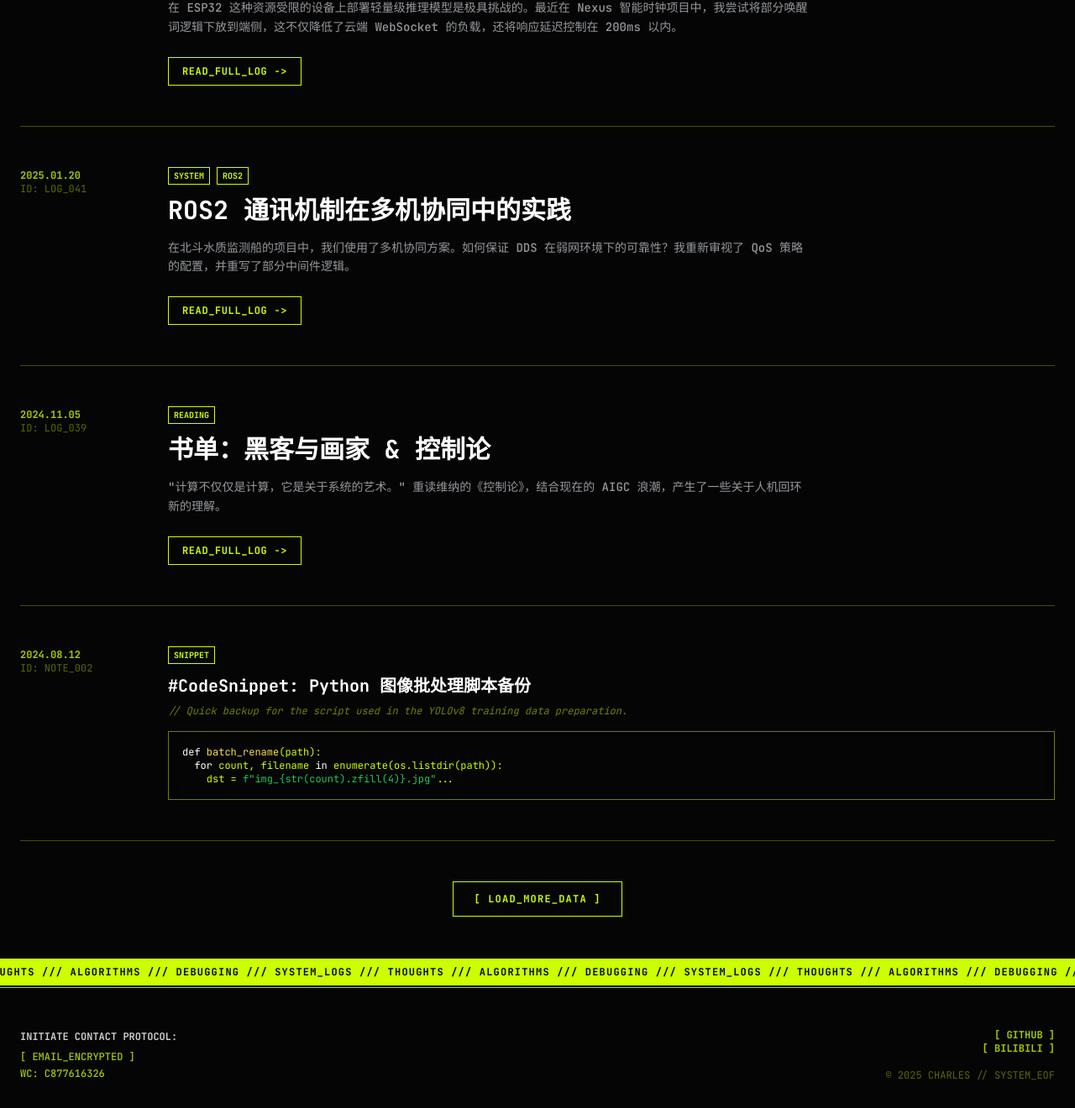
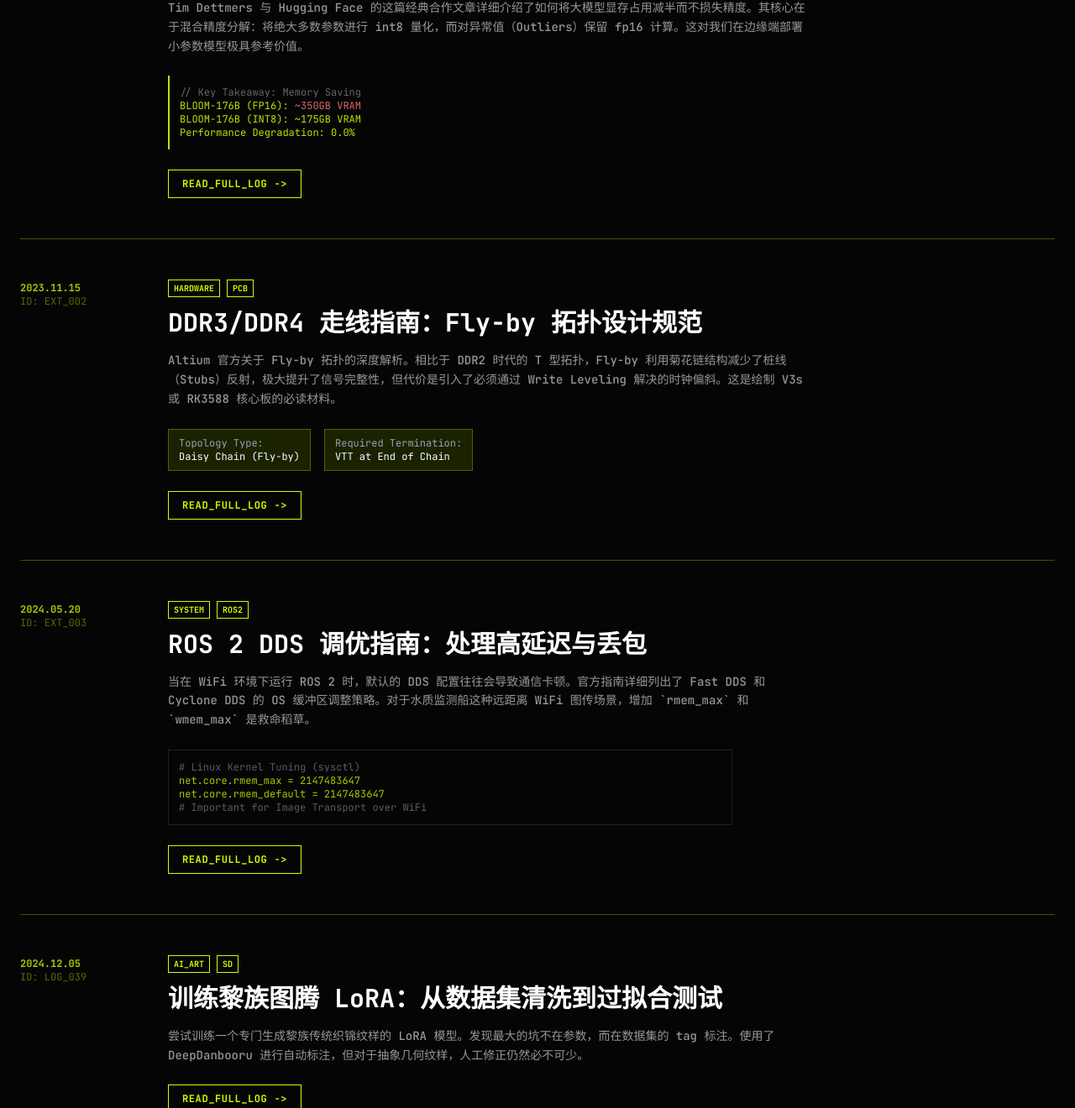
Before and after one commit to KINGSTON-115/KINGSTON-115.github.io, a plain HTML site: page articles.html in a window 1280 px wide. Shown: the part 664-1984 px from the top of the page at 84% size. Drawn offline with nearby package versions, Linux system fonts and the light colour scheme.

Commit message:
Update articles.html

```diff
--- a/articles.html
+++ b/articles.html
@@ -143,32 +143,148 @@
             <!-- 未选中：空心酸绿 -->
             <button class="hover-acid px-4 py-1 border border-acid text-acid transition-all">[ SYSTEM_LOGS ]</button>
             <button class="hover-acid px-4 py-1 border border-acid text-acid transition-all">[ THOUGHTS ]</button>
-            <button class="hover-acid px-4 py-1 border border-acid text-acid transition-all">[ READING_LIST ]</button>
-            <div class="ml-auto hidden md:block text-acid opacity-60">ENTRIES: 04</div>
+            <button class="hover-acid px-4 py-1 border border-acid text-acid transition-all">[ HARDWARE ]</button>
+            <div class="ml-auto hidden md:block text-acid opacity-60">ENTRIES: 06</div>
         </div>
 
         <!-- 文章列表 -->
         <div class="grid gap-0">
 
-            <!-- Article 01 -->
+            <!-- Article 01: LLM (Real Link: Hugging Face) -->
             <article class="group relative border-b border-acid/30 py-12 transition-all hover:bg-acid-dim">
                 <div class="flex flex-col md:flex-row md:items-baseline gap-4 md:gap-12">
                     <!-- 日期列 -->
                     <div class="w-32 text-xs font-bold font-mono shrink-0 text-acid opacity-80">
-                        2025.03.14<br>
-                        <span class="opacity-50 font-normal">ID: LOG_042</span>
+                        2022.08.17<br>
+                        <span class="opacity-50 font-normal">ID: EXT_001</span>
                     </div>
 
                     <div class="flex-grow">
                         <div class="flex items-center gap-2 mb-3">
-                            <span class="text-[10px] border border-acid px-1.5 py-0.5 font-bold bg-black text-acid">THOUGHTS</span>
-                            <span class="text-[10px] border border-acid px-1.5 py-0.5 font-bold bg-black text-acid">AI</span>
+                            <span class="text-[10px] border border-acid px-1.5 py-0.5 font-bold bg-black text-acid">LLM</span>
+                            <span class="text-[10px] border border-acid px-1.5 py-0.5 font-bold bg-black text-acid">QUANTIZATION</span>
                         </div>
                         <h2 class="text-2xl md:text-3xl font-bold mb-4 text-white group-hover:text-acid transition-colors">
-                            <a href="#" class="block">当 LLM 遇上边缘计算：延迟与精度的博弈</a>
+                            <!-- 真实跳转：Hugging Face 博客 -->
+                            <a href="https://huggingface.co/blog/hf-bitsandbytes-integration" target="_blank" class="block">
+                                LLM.int8()：Transformers 大规模 8 位矩阵乘法
+                            </a>
                         </h2>
                         <p class="opacity-70 text-sm leading-relaxed max-w-3xl mb-6 font-medium text-gray-300 group-hover:text-acid">
-                            在 ESP32 这种资源受限的设备上部署轻量级推理模型是极具挑战的。最近在 Nexus 智能时钟项目中，我尝试将部分唤醒词逻辑下放到端侧，这不仅降低了云端 WebSocket 的负载，还将响应延迟控制在 200ms 以内。
+                            Tim Dettmers 与 Hugging Face 的这篇经典合作文章详细介绍了如何将大模型显存占用减半而不损失精度。其核心在于混合精度分解：将绝大多数参数进行 int8 量化，而对异常值（Outliers）保留 fp16 计算。这对我们在边缘端部署小参数模型极具参考价值。
+                        </p>
+                        <!-- 精华内容：终端风格代码块 -->
+                        <div class="bg-black p-3 border-l-2 border-acid mb-6 max-w-2xl font-mono text-xs opacity-90">
+                            <span class="text-gray-500">// Key Takeaway: Memory Saving</span><br>
+                            BLOOM-176B (FP16): <span class="text-red-400">~350GB VRAM</span><br>
+                            BLOOM-176B (INT8): <span class="text-acid">~175GB VRAM</span><br>
+                            Performance Degradation: <span class="text-acid">0.0%</span>
+                        </div>
+
+                        <a href="https://huggingface.co/blog/hf-bitsandbytes-integration" target="_blank" class="inline-flex items-center text-xs font-bold hover-acid border border-acid px-4 py-2 transition-all uppercase tracking-wider text-acid">
+                            Read_Full_Log <span class="ml-2">-></span>
+                        </a>
+                    </div>
+                </div>
+            </article>
+
+            <!-- Article 02: PCB (Real Link: Altium) -->
+            <article class="group relative border-b border-acid/30 py-12 transition-all hover:bg-acid-dim">
+                <div class="flex flex-col md:flex-row md:items-baseline gap-4 md:gap-12">
+                    <div class="w-32 text-xs font-bold font-mono shrink-0 text-acid opacity-80">
+                        2023.11.15<br>
+                        <span class="opacity-50 font-normal">ID: EXT_002</span>
+                    </div>
+
+                    <div class="flex-grow">
+                        <div class="flex items-center gap-2 mb-3">
+                            <span class="text-[10px] border border-acid px-1.5 py-0.5 font-bold bg-black text-acid">HARDWARE</span>
+                            <span class="text-[10px] border border-acid px-1.5 py-0.5 font-bold bg-black text-acid">PCB</span>
+                        </div>
+                        <h2 class="text-2xl md:text-3xl font-bold mb-4 text-white group-hover:text-acid transition-colors">
+                            <!-- 真实跳转：Altium 资源中心 -->
+                            <a href="https://resources.altium.com/p/fly-topology-routing-ddr3-and-ddr4-memory" target="_blank" class="block">
+                                DDR3/DDR4 走线指南：Fly-by 拓扑设计规范
+                            </a>
+                        </h2>
+                        <p class="opacity-70 text-sm leading-relaxed max-w-3xl mb-6 font-medium text-gray-300 group-hover:text-acid">
+                            Altium 官方关于 Fly-by 拓扑的深度解析。相比于 DDR2 时代的 T 型拓扑，Fly-by 利用菊花链结构减少了桩线（Stubs）反射，极大提升了信号完整性，但代价是引入了必须通过 Write Leveling 解决的时钟偏斜。这是绘制 V3s 或 RK3588 核心板的必读材料。
+                        </p>
+                         <!-- 精华内容：参数高亮 -->
+                        <div class="flex gap-4 mb-6 text-xs font-mono">
+                            <div class="bg-acid-dark px-3 py-2 border border-acid/30">
+                                <span class="text-gray-400">Topology Type:</span><br>
+                                <span class="text-white">Daisy Chain (Fly-by)</span>
+                            </div>
+                             <div class="bg-acid-dark px-3 py-2 border border-acid/30">
+                                <span class="text-gray-400">Required Termination:</span><br>
+                                <span class="text-white">VTT at End of Chain</span>
+                            </div>
+                        </div>
+
+                        <a href="https://resources.altium.com/p/fly-topology-routing-ddr3-and-ddr4-memory" target="_blank" class="inline-flex items-center text-xs font-bold hover-acid border border-acid px-4 py-2 transition-all uppercase tracking-wider text-acid">
+                            Read_Full_Log <span class="ml-2">-></span>
+                        </a>
+                    </div>
+                </div>
+            </article>
+
+            <!-- Article 03: ROS2 (Real Link: ROS Docs) -->
+            <article class="group relative border-b border-acid/30 py-12 transition-all hover:bg-acid-dim">
+                <div class="flex flex-col md:flex-row md:items-baseline gap-4 md:gap-12">
+                    <div class="w-32 text-xs font-bold font-mono shrink-0 text-acid opacity-80">
+                        2024.05.20<br>
+                        <span class="opacity-50 font-normal">ID: EXT_003</span>
+                    </div>
+
+                    <div class="flex-grow">
+                        <div class="flex items-center gap-2 mb-3">
+                            <span class="text-[10px] border border-acid px-1.5 py-0.5 font-bold bg-black text-acid">SYSTEM</span>
+                            <span class="text-[10px] border border-acid px-1.5 py-0.5 font-bold bg-black text-acid">ROS2</span>
+                        </div>
+                        <h2 class="text-2xl md:text-3xl font-bold mb-4 text-white group-hover:text-acid transition-colors">
+                            <!-- 真实跳转：ROS 2 官方文档 -->
+                            <a href="https://docs.ros.org/en/humble/How-To-Guides/DDS-tuning.html" target="_blank" class="block">
+                                ROS 2 DDS 调优指南：处理高延迟与丢包
+                            </a>
+                        </h2>
+                        <p class="opacity-70 text-sm leading-relaxed max-w-3xl mb-6 font-medium text-gray-300 group-hover:text-acid">
+                            当在 WiFi 环境下运行 ROS 2 时，默认的 DDS 配置往往会导致通信卡顿。官方指南详细列出了 Fast DDS 和 Cyclone DDS 的 OS 缓冲区调整策略。对于水质监测船这种远距离 WiFi 图传场景，增加 `rmem_max` 和 `wmem_max` 是救命稻草。
+                        </p>
+
+                        <!-- 精华内容：XML 配置片段 -->
+                        <div class="bg-black p-3 border border-gray-800 mb-6 max-w-2xl font-mono text-xs opacity-80 overflow-hidden">
+                            <span class="text-gray-500"># Linux Kernel Tuning (sysctl)</span><br>
+                            net.core.rmem_max = <span class="text-acid">2147483647</span><br>
+                            net.core.rmem_default = <span class="text-acid">2147483647</span><br>
+                            <span class="text-gray-500"># Important for Image Transport over WiFi</span>
+                        </div>
+
+                        <a href="https://docs.ros.org/en/humble/How-To-Guides/DDS-tuning.html" target="_blank" class="inline-flex items-center text-xs font-bold hover-acid border border-acid px-4 py-2 transition-all uppercase tracking-wider text-acid">
+                            Read_Full_Log <span class="ml-2">-></span>
+                        </a>
+                    </div>
+                </div>
+            </article>
+
+            <!-- Article 04: Local LoRA Training (Placeholder) -->
+            <article class="group relative border-b border-acid/30 py-12 transition-all hover:bg-acid-dim">
+                <div class="flex flex-col md:flex-row md:items-baseline gap-4 md:gap-12">
+                    <div class="w-32 text-xs font-bold font-mono shrink-0 text-acid opacity-80">
+                        2024.12.05<br>
+                        <span class="opacity-50 font-normal">ID: LOG_039</span>
+                    </div>
+
+                    <div class="flex-grow">
+                        <div class="flex items-center gap-2 mb-3">
+                            <span class="text-[10px] border border-acid px-1.5 py-0.5 font-bold bg-black text-acid">AI_ART</span>
+                            <span class="text-[10px] border border-acid px-1.5 py-0.5 font-bold bg-black text-acid">SD</span>
+                        </div>
+                        <h2 class="text-2xl md:text-3xl font-bold mb-4 text-white group-hover:text-acid transition-colors">
+                            <a href="#" class="block">训练黎族图腾 LoRA：从数据集清洗到过拟合测试</a>
+                        </h2>
+                        <p class="opacity-70 text-sm leading-relaxed max-w-3xl mb-6 font-medium text-gray-300 group-hover:text-acid">
+                            尝试训练一个专门生成黎族传统织锦纹样的 LoRA 模型。发现最大的坑不在参数，而在数据集的 tag 标注。使用了 DeepDanbooru 进行自动标注，但对于抽象几何纹样，人工修正仍然必不可少。
                         </p>
                         <a href="#" class="inline-flex items-center text-xs font-bold hover-acid border border-acid px-4 py-2 transition-all uppercase tracking-wider text-acid">
                             Read_Full_Log <span class="ml-2">-></span>
@@ -177,58 +293,7 @@
                 </div>
             </article>
 
-            <!-- Article 02 -->
-            <article class="group relative border-b border-acid/30 py-12 transition-all hover:bg-acid-dim">
-                <div class="flex flex-col md:flex-row md:items-baseline gap-4 md:gap-12">
-                    <div class="w-32 text-xs font-bold font-mono shrink-0 text-acid opacity-80">
-                        2025.01.20<br>
-                        <span class="opacity-50 font-normal">ID: LOG_041</span>
-                    </div>
-
-                    <div class="flex-grow">
-                        <div class="flex items-center gap-2 mb-3">
-                            <span class="text-[10px] border border-acid px-1.5 py-0.5 font-bold bg-black text-acid">SYSTEM</span>
-                            <span class="text-[10px] border border-acid px-1.5 py-0.5 font-bold bg-black text-acid">ROS2</span>
-                        </div>
-                        <h2 class="text-2xl md:text-3xl font-bold mb-4 text-white group-hover:text-acid transition-colors">
-                            <a href="#" class="block">ROS2 通讯机制在多机协同中的实践</a>
-                        </h2>
-                        <p class="opacity-70 text-sm leading-relaxed max-w-3xl mb-6 font-medium text-gray-300 group-hover:text-acid">
-                            在北斗水质监测船的项目中，我们使用了多机协同方案。如何保证 DDS 在弱网环境下的可靠性？我重新审视了 QoS 策略的配置，并重写了部分中间件逻辑。
-                        </p>
-                        <a href="#" class="inline-flex items-center text-xs font-bold hover-acid border border-acid px-4 py-2 transition-all uppercase tracking-wider text-acid">
-                            Read_Full_Log <span class="ml-2">-></span>
-                        </a>
-                    </div>
-                </div>
-            </article>
-
-            <!-- Article 03 -->
-            <article class="group relative border-b border-acid/30 py-12 transition-all hover:bg-acid-dim">
-                <div class="flex flex-col md:flex-row md:items-baseline gap-4 md:gap-12">
-                    <div class="w-32 text-xs font-bold font-mono shrink-0 text-acid opacity-80">
-                        2024.11.05<br>
-                        <span class="opacity-50 font-normal">ID: LOG_039</span>
-                    </div>
-
-                    <div class="flex-grow">
-                        <div class="flex items-center gap-2 mb-3">
-                            <span class="text-[10px] border border-acid px-1.5 py-0.5 font-bold bg-black text-acid">READING</span>
-                        </div>
-                        <h2 class="text-2xl md:text-3xl font-bold mb-4 text-white group-hover:text-acid transition-colors">
-                            <a href="#" class="block">书单：黑客与画家 & 控制论</a>
-                        </h2>
-                        <p class="opacity-70 text-sm leading-relaxed max-w-3xl mb-6 font-medium text-gray-300 group-hover:text-acid">
-                            "计算不仅仅是计算，它是关于系统的艺术。" 重读维纳的《控制论》，结合现在的 AIGC 浪潮，产生了一些关于人机回环新的理解。
-                        </p>
-                        <a href="#" class="inline-flex items-center text-xs font-bold hover-acid border border-acid px-4 py-2 transition-all uppercase tracking-wider text-acid">
-                            Read_Full_Log <span class="ml-2">-></span>
-                        </a>
-                    </div>
-                </div>
-            </article>
-
-            <!-- Article 04 - Note Style -->
+            <!-- Article 05 - Snippet Style (Placeholder) -->
             <article class="group relative border-b border-acid/30 py-12 transition-all hover:bg-acid-dim">
                 <div class="flex flex-col md:flex-row md:items-baseline gap-4 md:gap-12">
                     <div class="w-32 text-xs font-bold font-mono shrink-0 text-acid opacity-80">
@@ -241,16 +306,22 @@
                             <span class="text-[10px] border border-acid px-1.5 py-0.5 font-bold bg-black text-acid">SNIPPET</span>
                         </div>
                         <h2 class="text-xl font-bold mb-2 text-white">
-                           #CodeSnippet: Python 图像批处理脚本备份
+                           <a href="#">#Snippet: 增量式 PID 算法 C 语言实现</a>
                         </h2>
                         <p class="opacity-50 text-xs italic mb-4 text-acid">
-                            // Quick backup for the script used in the YOLOv8 training data preparation.
+                            // Quick copy-paste ready code for STM32 motor control tasks.
                         </p>
                         <!-- 代码块：黑底绿字，终端风格 -->
                         <div class="bg-black p-4 border border-acid/50 text-xs text-acid font-mono overflow-x-auto shadow-[inset_0_0_10px_rgba(0,0,0,0.8)]">
-                            <span class="text-white">def</span> <span class="text-yellow-300">batch_rename</span>(path):<br>
-                            &nbsp;&nbsp;<span class="text-white">for</span> count, filename <span class="text-white">in</span> enumerate(os.listdir(path)):<br>
-                            &nbsp;&nbsp;&nbsp;&nbsp;dst = <span class="text-green-500">f"img_{str(count).zfill(4)}.jpg"</span>...
+                            <span class="text-gray-500">// Calculates increment value</span><br>
+                            <span class="text-white">float</span> <span class="text-yellow-300">PID_Calc</span>(PID_TypeDef *pid, <span class="text-white">float</span> target, <span class="text-white">float</span> current) {<br>
+                            &nbsp;&nbsp;pid->error = target - current;<br>
+                            &nbsp;&nbsp;<span class="text-white">float</span> p_out = pid->Kp * (pid->error - pid->last_error);<br>
+                            &nbsp;&nbsp;<span class="text-white">float</span> i_out = pid->Ki * pid->error;<br>
+                            &nbsp;&nbsp;<span class="text-green-500">... return output;</span>
+                        </div>
+                        <div class="mt-4">
+                             <a href="#" class="text-xs hover:underline decoration-acid underline-offset-4 text-gray-400 hover:text-white transition-colors">>> View Raw Gist</a>
                         </div>
                     </div>
                 </div>
```
